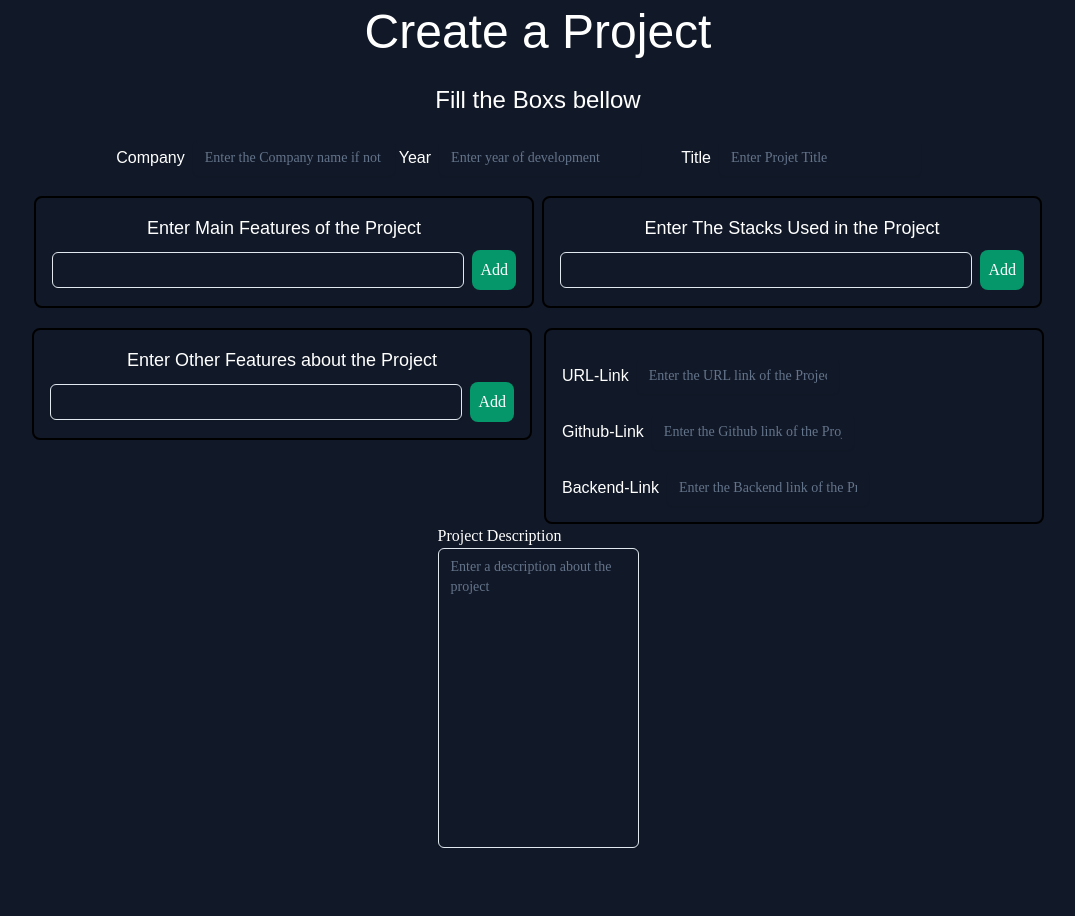
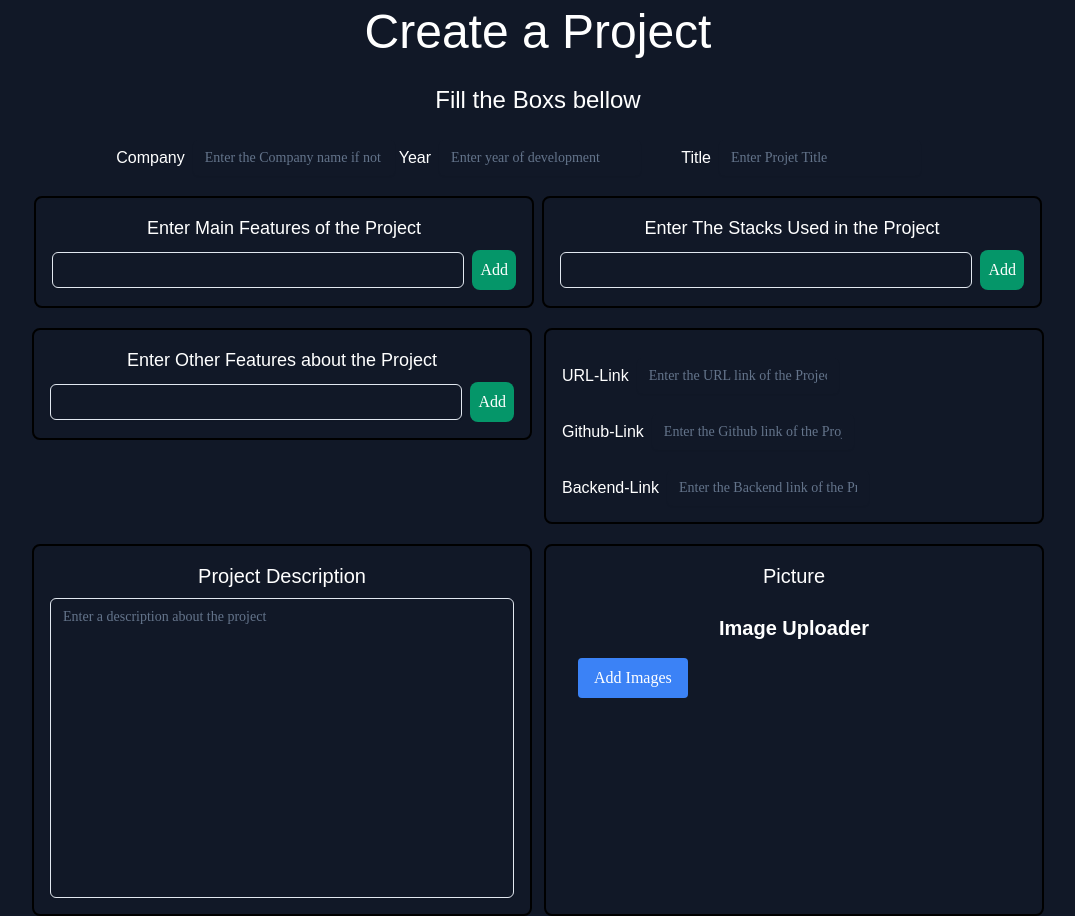
Before and after one commit to Estifanos58/Porfolio, a Next.js app: page /create in a window 1280 px wide. Shown: the whole page, without its empty margins (102-1177 px from the left). Before the commit the page ends 848 px from the top, so only its background shows below. Built offline with nearby package versions, Linux system fonts and the light colour scheme; a web font is replaced by a local one.

Commit message:
image upload added

```diff
--- a/src/app/create/page.tsx
+++ b/src/app/create/page.tsx
@@ -5,11 +5,14 @@ import { Input } from '@/components/ui/input';
 import { InputField } from '@/components/InputField';
 import OtherInput from '@/components/OtherInput';
 import { Textarea } from '@/components/ui/textarea';
+import ImageUploader from '@/components/ImageUploader';
 
 function page() {
   const [mainfeatures, setMainfeatures] = useState<string[]>([]);
   const [stacks, setStacks] = useState<string[]>([]);
   const [otherfeatures, setOtherfeatures] = useState<string[]>([]);
+  const [images, setImages] = useState<{ id: number; url: string | ArrayBuffer | null; file: File }[]>([]);
+  const [image, setImage] = useState({});
   const [otherfeature, setOtherfeature] = useState("");
   const [stack, setStack] = useState("");
   const [main, setMain] = useState("");
@@ -43,11 +46,16 @@ function page() {
               </div>
             </div>
 
-            <div>
-              <h2>Project Description</h2>
-              <Textarea className='w-full h-[300px] resize-none' placeholder='Enter a description about the project'/>
+            <div className="flex gap-3">
+              <div className="border-2 border-black rounded-lg mt-5 p-4 w-[500px] flex flex-col gap-2">
+                <h2 className="text-center text-xl font-serif">Project Description</h2>
+                <Textarea className='w-full h-[300px] resize-none' placeholder='Enter a description about the project'/>
+              </div>
+              <div className="border-2 border-black rounded-lg mt-5 p-4 w-[500px] flex flex-col gap-2">
+                <h3 className="text-center text-xl font-serif">Picture</h3>
+                <ImageUploader images={images} setImages={setImages}/>
+              </div>
             </div>
-
 
         </div>
     </div>
--- /dev/null
+++ b/src/components/ImageUploader.tsx
@@ -0,0 +1,81 @@
+'use client'; // This is a Client Component
+
+import { useState, useRef } from 'react';
+
+export default function ImageUploader({images, setImages}:{images: {id: number; url: string | ArrayBuffer | null; file: File }[], setImages: React.Dispatch<React.SetStateAction<{id: number; url: string | ArrayBuffer | null; file: File }[]>>}) {
+  const fileInputRef = useRef<HTMLInputElement | null>(null);
+
+  const handleImageChange = (e: React.ChangeEvent<HTMLInputElement>) => {
+    if (!e.target.files) return;
+    const files = Array.from(e.target.files);
+
+    files.forEach((file) => {
+      if (!file.type.match('image.*')) {
+        return;
+      }
+
+      const reader = new FileReader();
+
+      reader.onload = () => {
+        setImages(prevImages => [...prevImages, {
+          id: Date.now(), // simple unique id
+          url: reader.result || null,
+          file: file
+        }]);
+      };
+
+      reader.readAsDataURL(file);
+    });
+  };
+
+  const removeImage = (id:any) => {
+    setImages(prevImages => prevImages.filter(img => img.id !== id));
+  };
+
+  const triggerFileInput = () => {
+    if (fileInputRef.current) {
+      fileInputRef.current.click();
+    }
+  };
+
+  return (
+    <div className="container mx-auto p-4">
+      <h1 className="text-xl text-center font-serif font-bold mb-4">Image Uploader</h1>
+
+      <input
+        type="file"
+        ref={fileInputRef}
+        onChange={handleImageChange}
+        accept="image/*"
+        multiple
+        className="hidden"
+        title="Upload images"
+      />
+
+      <button
+        onClick={triggerFileInput}
+        className="bg-blue-500 text-white px-4 py-2 rounded hover:bg-blue-600 mb-4"
+      >
+        Add Images
+      </button>
+
+      <div className="grid grid-cols-1 sm:grid-cols-2 md:grid-cols-3 gap-4">
+        {images.map((image) => (
+          <div key={image.id} className="relative border rounded p-2">
+            <img
+              src={image.url}
+              alt="Preview"
+              className="w-full h-32 object-cover"
+            />
+            <button
+              onClick={() => removeImage(image.id)}
+              className="absolute top-0 right-0 bg-red-500 text-white rounded-full w-6 h-6 flex items-center justify-center"
+            >
+              ×
+            </button>
+          </div>
+        ))}
+      </div>
+    </div>
+  );
+}
```
